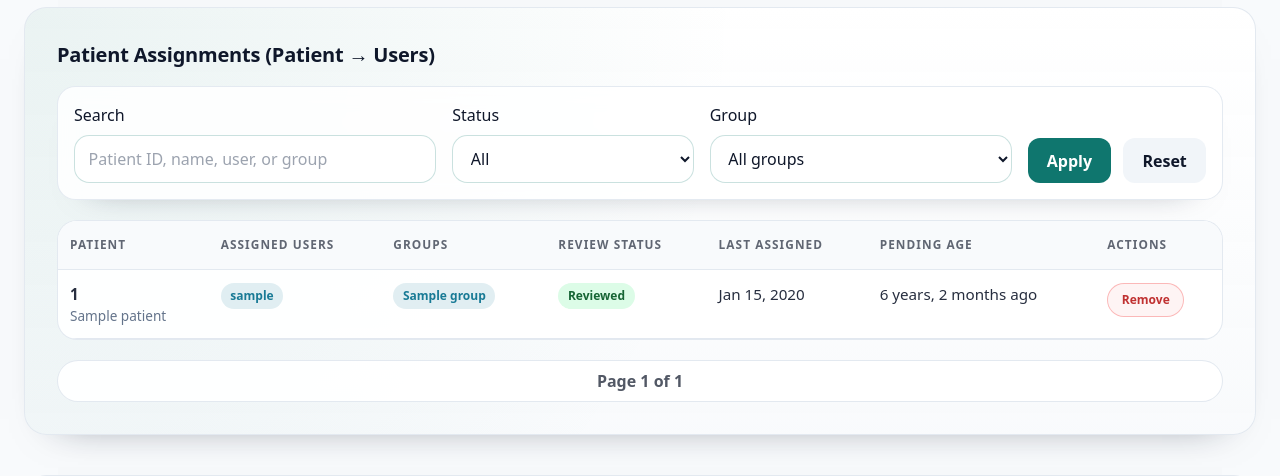
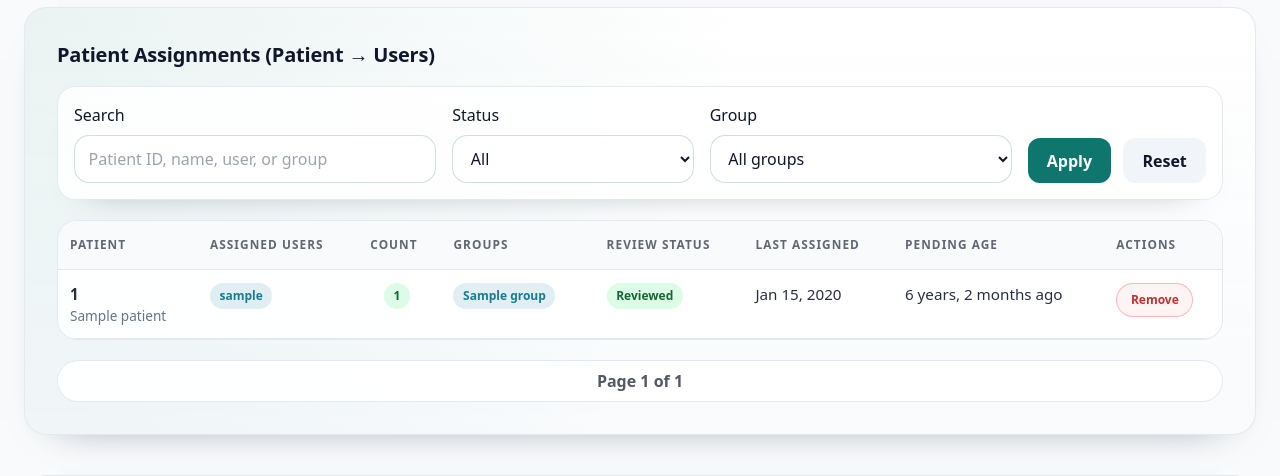
Before and after one commit to CHAVI-India/Structure-Comparision, a Django app: page /admin/assignments/ in a window 1280 px wide. Shown: the part 605-1081 px from the top of the page. Run offline with Django 5.2, Linux system fonts and the light colour scheme; a user stored in the database is signed in; tables that the repository leaves empty hold one stand-in row (values such as "Sample post"); some libraries are stand-ins or nearby versions.

Commit message:
Modified dashboard and feedback

```diff
--- a/rtstructcompare/services/admin_dashboard_service.py
+++ b/rtstructcompare/services/admin_dashboard_service.py
@@ -456,6 +456,12 @@ def build_admin_dashboard_context(user: User, query_params: QueryDict) -> dict:
         .count()
     )
     idle_reviewers_count = max(len(assigned_user_ids) - active_reviewers_count, 0)
+    users_with_feedback_count = (
+        Feedback.objects.exclude(user__isnull=True)
+        .values("user_id")
+        .distinct()
+        .count()
+    )
 
     # Oldest pending patients (top 6)
     pending_patients_rows = []
@@ -547,6 +553,7 @@ def build_admin_dashboard_context(user: User, query_params: QueryDict) -> dict:
             "pending_assignment_users": pending_assignment_user_count,
             "active_reviewers": active_reviewers_count,
             "idle_reviewers": idle_reviewers_count,
+            "users_with_feedback": users_with_feedback_count,
         },
         "activity": {
             "assignments_last_7_days": recent_assignment_count,
--- a/rtstructcompare/urls.py
+++ b/rtstructcompare/urls.py
@@ -21,6 +21,7 @@ urlpatterns = [
     path('admin/bulk-invite/', views.bulk_invite_users, name='bulk_invite_users'),
     path('admin/bulk-reminder/', views.bulk_reminder_users, name='bulk_reminder_users'),
     path('admin/bulk-invite/test-connection/', views.test_email_connection, name='test_email_connection'),
+    path('admin/feedbacks/<uuid:feedback_id>/delete/', views.delete_feedback, name='delete_feedback'),
     path('admin/', admin.site.urls),
 
 
@@ -38,6 +39,7 @@ urlpatterns = [
     path('patients/<uuid:patient_uuid>/remove-access/', views.remove_patient_access, name='remove_patient_access'),
     path('patients/<uuid:patient_uuid>/delete/', views.delete_patient, name='delete_patient'),
 
+    # path('dicom/local/<str:sop_instance_uid>/', views.serve_local_dicom, name='serve_local_dicom'),
     path('api/load-dicom-data/', views.load_dicom_data, name='load_dicom_data'),
     path('api/get-dicom-slice/', views.get_dicom_slice, name='get_dicom_slice'),
     path('api/submit-feedback/', views.submit_feedback, name='submit_feedback'),
--- a/rtstructcompare/views.py
+++ b/rtstructcompare/views.py
@@ -15,7 +15,7 @@ from django.contrib.auth.models import User
 from django.contrib.auth.views import LoginView
 from django.db.models import Q, Count
 from django.db.models.functions import TruncDate
-from django.http import JsonResponse, HttpResponseForbidden, QueryDict
+from django.http import JsonResponse, HttpResponseForbidden, HttpResponse, QueryDict, FileResponse
 from django.shortcuts import render, get_object_or_404, redirect
 from django.urls import reverse
 from django.utils import timezone
@@ -941,3 +941,25 @@ def test_email_connection(request):
 
     success, msg = BulkInviteService.test_smtp_connection(to_email)
     return JsonResponse({"success": success, "message": msg})
+
+
+@login_required
+@require_http_methods(["POST"])
+def delete_feedback(request, feedback_id):
+    if not is_admin_user(request.user):
+        return HttpResponseForbidden('Admin access required.')
+    feedback = get_object_or_404(Feedback, id=feedback_id)
+    feedback.delete()
+    next_url = request.POST.get('next') or reverse('admin_feedbacks')
+    return redirect(next_url)
+
+
+# @login_required
+# @require_http_methods(["GET"])
+# def serve_local_dicom(request, sop_instance_uid):
+#     """Serve a locally-stored DICOM file by SOP Instance UID (dev/local use only)."""
+#     instance = get_object_or_404(DICOMInstance, sop_instance_uid=sop_instance_uid)
+#     path = Path(instance.instance_path or '')
+#     if not path.exists():
+#         return HttpResponse(status=404)
+#     return FileResponse(open(path, 'rb'), content_type='application/dicom')
--- a/templates/admin_dashboard.html
+++ b/templates/admin_dashboard.html
@@ -37,6 +37,11 @@
                 <div class="label">Feedback Entries</div>
                 <div class="value">{{ dashboard_metrics.feedback.total_feedback|default:assigned_feedbacks_count }}</div>
                 <p class="stat-subtext">{{ dashboard_metrics.activity.feedback_last_7_days|default:"0" }} updated last 7 days</p>
+            </div>
+            <div class="stat-card">
+                <div class="label">Users with Feedback</div>
+                <div class="value">{{ dashboard_metrics.feedback.users_with_feedback|default:"0" }}</div>
+                <p class="stat-subtext">users who gave at least 1 feedback</p>
             </div>
         </div>
     </section>
--- a/templates/assignments/admin_assignments.html
+++ b/templates/assignments/admin_assignments.html
@@ -88,6 +88,7 @@
                     <tr>
                         <th>Patient</th>
                         <th>Assigned Users</th>
+                        <th>Count</th>
                         <th>Groups</th>
                         <th>Review Status</th>
                         <th>Last Assigned</th>
@@ -112,6 +113,9 @@
                                 {% else %}
                                     <span class="text-sm text-slate-400">—</span>
                                 {% endif %}
+                            </td>
+                            <td class="text-center">
+                                <span class="pill{% if row.usernames %} pill-success{% endif %}">{{ row.usernames|length }}</span>
                             </td>
                             <td>
                                 {% if row.groups %}
```
Also changed, not shown: rtstructcompare/services/dicom_import_service.py (+20 -0 lines).
